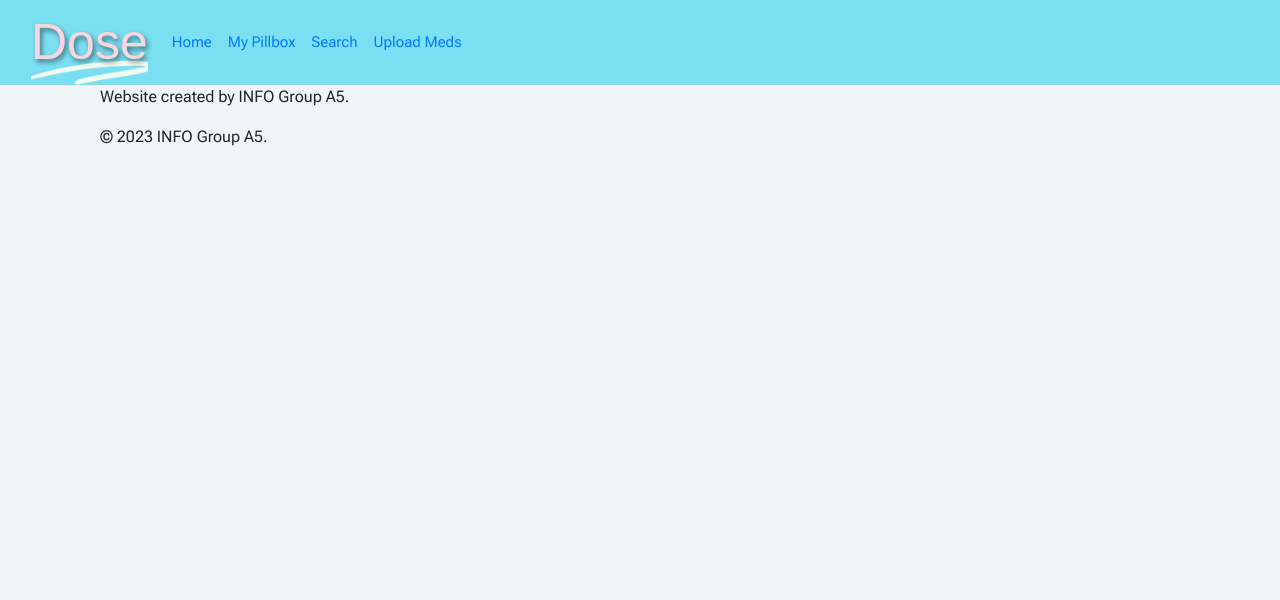
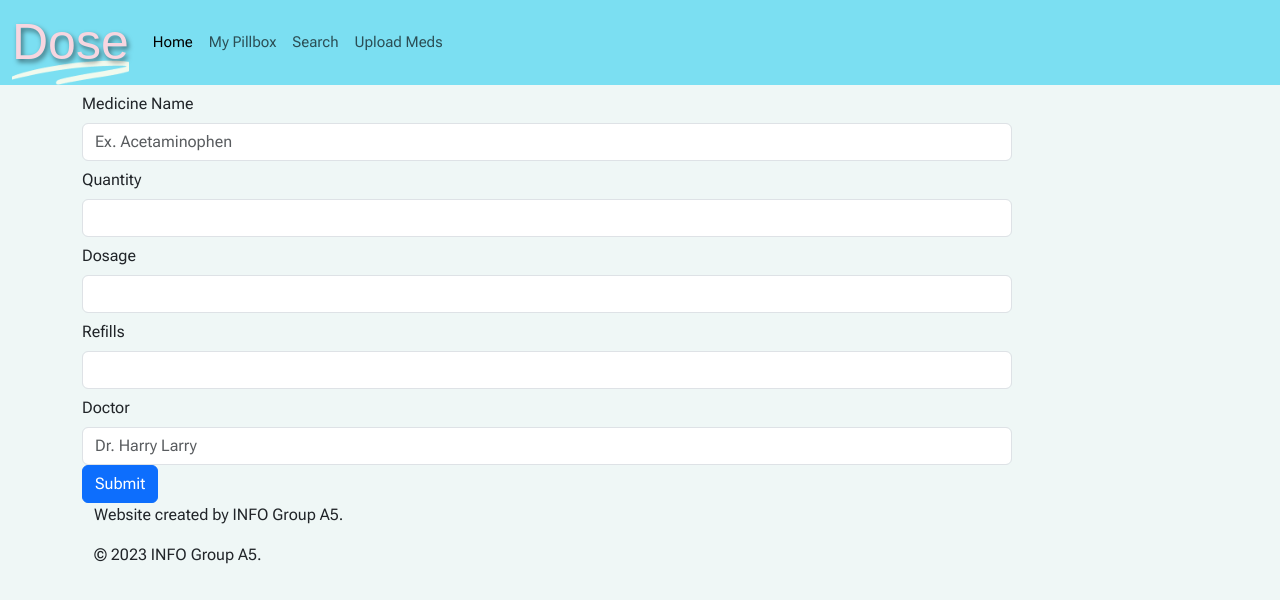
Before and after one commit to info340-su23/project-GConscious, a React (Create React App) app in the folder dose_react_app/: page / in a window 1280 px wide. Shown: the top 600 px of the page. Built offline with nearby package versions, Linux system fonts and the light colour scheme; a web font is replaced by a local one.

Commit message:
updated boostrap

```diff
--- a/dose_react_app/package.json
+++ b/dose_react_app/package.json
@@ -6,7 +6,7 @@
     "@testing-library/jest-dom": "^5.17.0",
     "@testing-library/react": "^13.4.0",
     "@testing-library/user-event": "^13.5.0",
-    "bootstrap": "^4.6.0",
+    "bootstrap": "^5.3.1",
     "react": "^18.2.0",
     "react-bootstrap": "^2.8.0",
     "react-dom": "^18.2.0",
@@ -36,5 +36,8 @@
       "last 1 firefox version",
       "last 1 safari version"
     ]
+  },
+  "devDependencies": {
+    "@babel/plugin-proposal-private-property-in-object": "^7.21.11"
   }
 }
--- a/dose_react_app/public/index.html
+++ b/dose_react_app/public/index.html
@@ -9,7 +9,8 @@
   <title>Pillbox profile</title>
 
   <!-- Import Fonts -->
-  <link href="https://fonts.googleapis.com/css2?family=Rammetto+One&family=Roboto+Flex:opsz@8..144&display=swap" rel="stylesheet">
+  <link href="https://fonts.googleapis.com/css2?family=Rammetto+One&family=Roboto+Flex:opsz@8..144&display=swap"
+    rel="stylesheet">
   <link href="https://fonts.googleapis.com/icon?family=Material+Icons" rel="stylesheet">
   <script src="https://cdn.jsdelivr.net/npm/bootstrap@5.3.1/dist/js/bootstrap.bundle.min.js"
     integrity="sha384-HwwvtgBNo3bZJJLYd8oVXjrBZt8cqVSpeBNS5n7C8IVInixGAoxmnlMuBnhbgrkm"
--- a/dose_react_app/src/components/App.js
+++ b/dose_react_app/src/components/App.js
@@ -2,7 +2,7 @@ import React from 'react';
 
 import { Header } from './Header.js';
 import { Footer } from './Footer.js';
-import { PillboxContent } from './SectionPillboxContent.js'
+import { PillboxContent } from './SectionPillboxContent.js';
 import { UploadForm } from './UploadForm.js';
 
 const SAMPLE_DATA =
@@ -24,8 +24,8 @@ function App() {
       <Header />
       <main>
         <div className="container">
-          {/* <PillboxContent sampleData={SAMPLE_DATA} /> */} {/* uncomment to see content*/}
-          {/* <UploadForm /> */} {/* uncomment to see content*/}
+          {/* <PillboxContent sampleData={SAMPLE_DATA} /> */}
+          <UploadForm />
           <Footer />
         </div>
       </main>
--- a/dose_react_app/src/components/NavBar.js
+++ b/dose_react_app/src/components/NavBar.js
@@ -4,7 +4,7 @@ export function NavBar() {
     return (
         <nav className="navbar navbar-expand-lg py-0">
             <div className="container-fluid">
-                <a className="navbar-brand" href="#">Dose</a>
+                <a className="navbar-brand" href="">Dose</a>
                 <button className="navbar-toggler" type="button" data-bs-toggle="collapse"
                     data-bs-target="#navbarSupportedContent" aria-controls="navbarSupportedContent"
                     aria-expanded="false" aria-label="Toggle navigation">
@@ -13,16 +13,16 @@ export function NavBar() {
                 <div className="collapse navbar-collapse" id="navbarSupportedContent">
                     <ul className="navbar-nav me-auto mb-2 mb-lg-0">
                         <li className="nav-item">
-                            <a className="nav-link active" aria-current="page" href="#">Home</a>
+                            <a className="nav-link active" aria-current="page" href="">Home</a>
                         </li>
                         <li className="nav-item">
-                            <a aria-label="My Pillbox Page" className="nav-link" href="index.html">My Pillbox</a>
+                            <a aria-label="My Pillbox Page" className="nav-link" href="">My Pillbox</a>
                         </li>
                         <li className="nav-item">
-                            <a aria-label="Search Page" className="nav-link" href="Static_MockUp/Search.html">Search</a>
+                            <a aria-label="Search Page" className="nav-link" href="">Search</a>
                         </li>
                         <li className="nav-item">
-                            <a aria-label="Upload Meds Page" className="nav-link" href="Static_MockUp/Upload.html">Upload Meds</a>
+                            <a aria-label="Upload Meds Page" className="nav-link" href="">Upload Meds</a>
                         </li>
                     </ul>
                 </div>
--- a/dose_react_app/src/components/SectionPillboxContent.js
+++ b/dose_react_app/src/components/SectionPillboxContent.js
@@ -1,6 +1,5 @@
 import React, { useState } from 'react';
 import Accordion from 'react-bootstrap/Accordion';
-
 function PillboxCardContents(props) {
   const sampleData = props.sampleData;
   console.log(sampleData.pillName);
@@ -25,7 +24,7 @@ function PillboxCardContents(props) {
 
 
 export function PillboxContent(props) {
-  const [img, altText] = useState(props);
+  // const [img, altText] = useState(props);
 
   const sampleData = props.sampleData;
   console.log(sampleData);
--- a/dose_react_app/src/index.js
+++ b/dose_react_app/src/index.js
@@ -3,7 +3,8 @@ import ReactDOM from 'react-dom/client';
 import App from './components/App';
 
 //import CSS
-import 'bootstrap/dist/css/bootstrap.css';
+// import 'bootstrap/dist/css/bootstrap.css';
+import 'bootstrap/dist/css/bootstrap.min.css';
 import './index.css';
 
 
```
Also changed, not shown: 1 other file (tests, documents, lock files or other folders).
